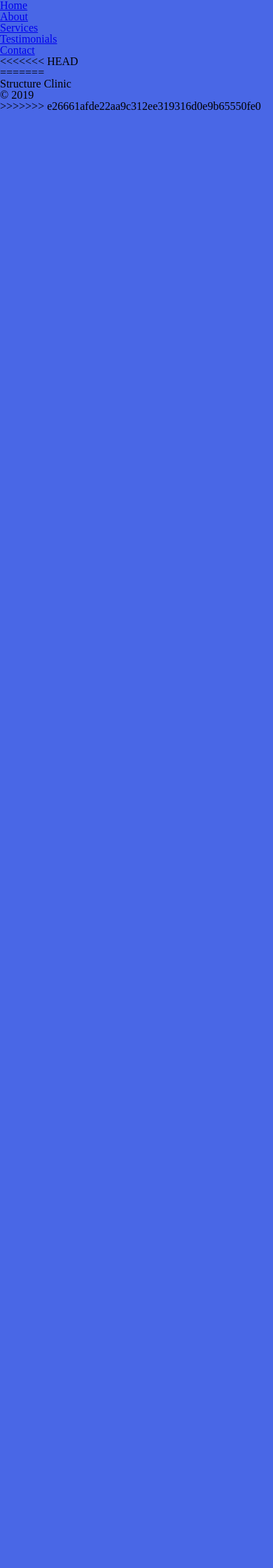
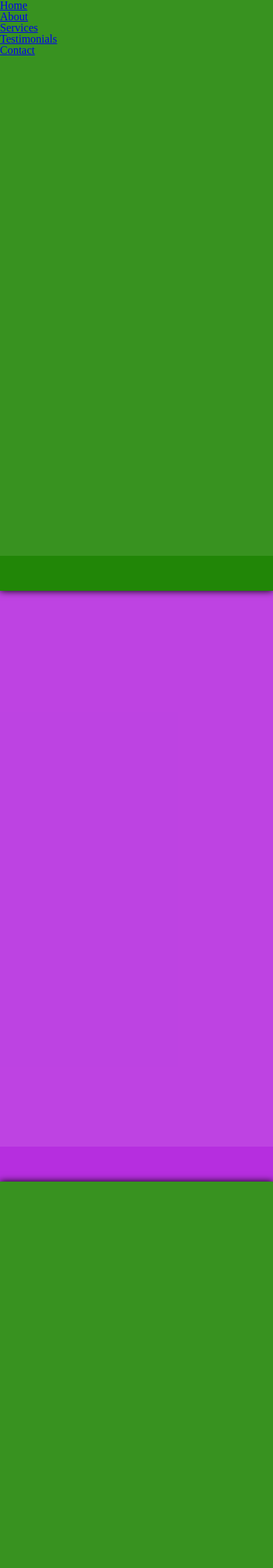
Before and after one commit to SparkleFox17/structureClinic, a PHP site: page / in a window 390 px wide. Shown: the top 2240 px of the page at 70% size. Before the commit the page ends 157 px from the top, so only its background shows below. Run offline with PHP 8.4, Linux system fonts and the light colour scheme.

Commit message:
header and footer css and responsive set up with container layout

```diff
--- a/css/main.css
+++ b/css/main.css
@@ -1,3 +1,68 @@
 body {
  background-color: #4967E6;
 }
+header {
+    position: fixed;
+    z-index: 1000;
+    width: 100%;
+    height: 50%;
+}
+nav {
+    position: relative;
+    height: 40px;
+    width: 100px;
+}
+
+
+/*colored sections starts adding showdows*/
+section {
+    width: 100%;
+    min-height: 500px;
+    height: 100vh;
+    position: relative;
+    display: block;
+    background-color: rgb(182, 46, 223);
+}
+
+section:nth-child(even) {
+    -moz-box-shadow: 0px 0px 10px #000000;
+    -webkit-box-shadow: 0px 0px 10px #000000;
+    box-shadow: 0px 0px 10px #000000;
+    background-color: rgb(33, 134, 7);
+    z-index: 1;
+}
+/*colored sections adding shado ends */
+
+
+/*coloured sections start*/
+.container {
+    padding: 25px 0;
+    position: relative;
+    display: block;
+    width: 1000px;
+    margin: 0 auto;
+    background-color: rgba(256,256,256,.1);
+    height: calc(100% - 50px);
+}
+
+footer {
+    height:40px;
+    width:100%;
+    position: relative;
+}
+
+/*mobile first*/
+@media screen and (max-width: 599px) and (min-width: 0px) {
+    .container {
+        width: 100%;
+        padding: 0 20px;
+    }
+}
+
+/*tablet first*/
+@media screen and (max-width: 1239px) and (min-width: 600px) {
+}
+
+/*desktop first*/
+@media screen and (min-width: 1240px) {
+}
--- a/index.html
+++ b/index.html
@@ -22,27 +22,36 @@
         </nav>
     </header>
 
-<<<<<<< HEAD
     <section id="home">
-        <h1></h1>
+        <div class="container">
+            <h1></h1>
+        </div>
     </section>
 
     <section id="about">
-        <h1></h1>
+        <div class="container">
+            <h1></h1>
+        </div>
     </section>
 
     <section id="services">
-        <h1></h1>
+        <div class="container">
+            <h1></h1>
+        </div>
     </section>
 
     <section id="testimonials">
-        <h1></h1>
+        <div class="container">
+            <h1></h1>
+        </div>
     </section>
 
-    <section id="c">
-        <h1></h1>
+    <section id="contact">
+        <div class="container">
+            <h1></h1>
+        </div>
     </section>
-=======
+
     <footer>
         <div>
             <p>
@@ -53,7 +62,6 @@
             </p>
         </div>
     </footer>
->>>>>>> e26661afde22aa9c312ee319316d0e9b65550fe0
 
 <script src="./js/main.js"></script>
 </body>
```
